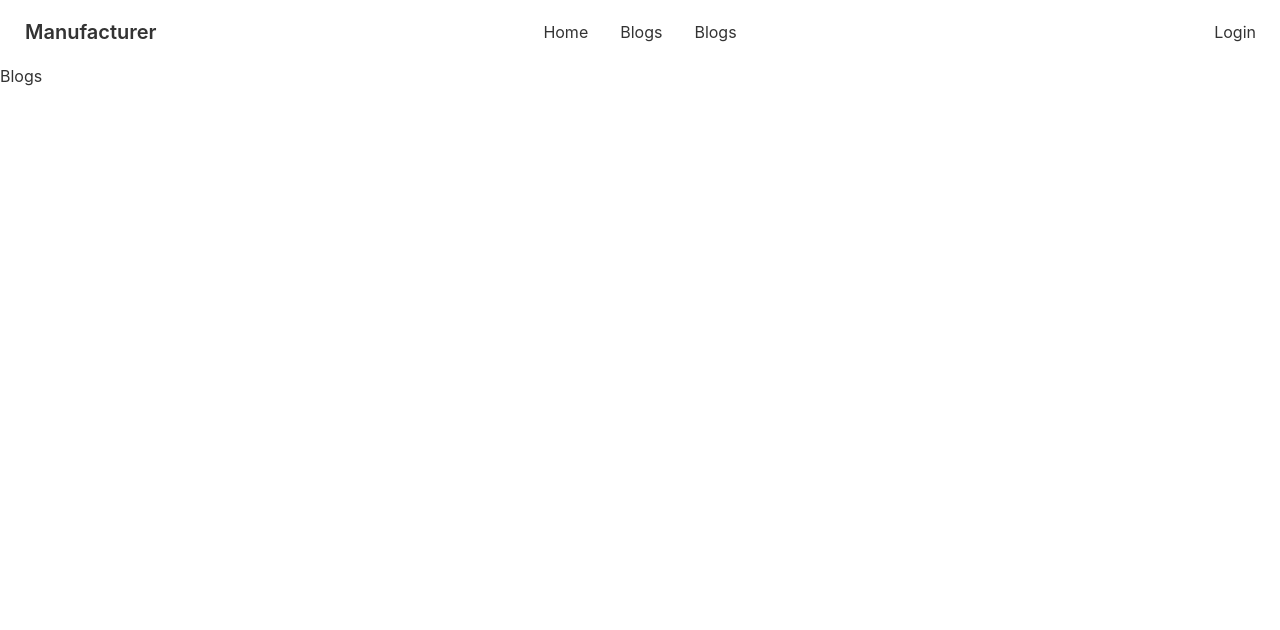
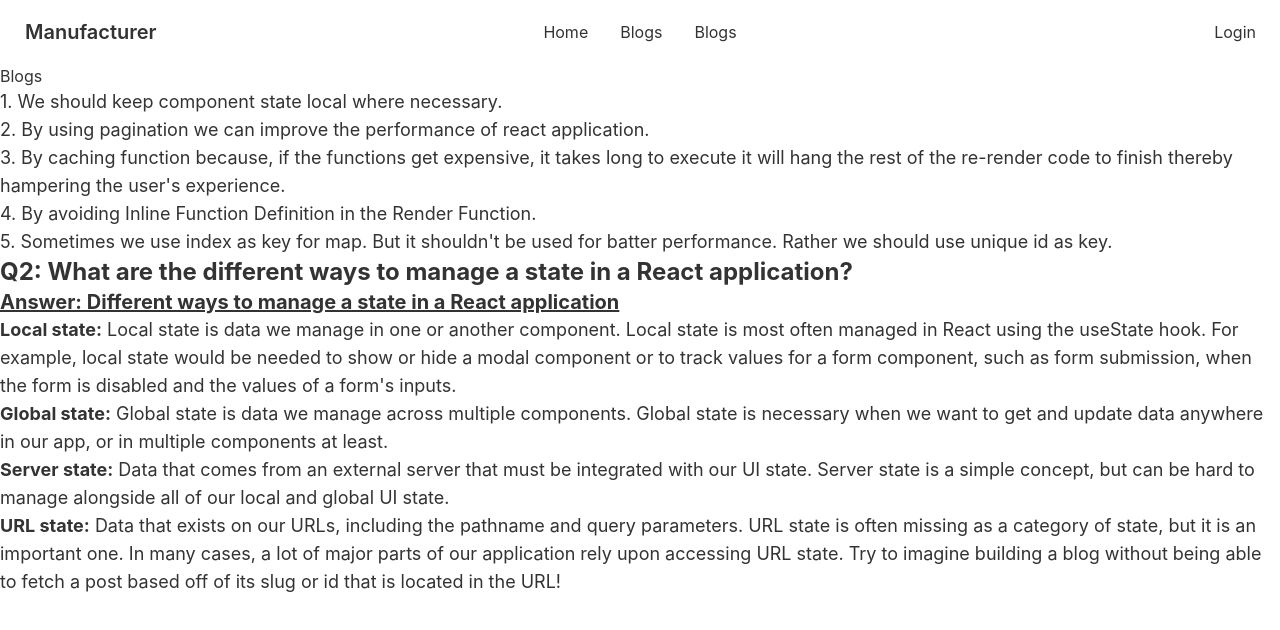
Before and after one commit to rayhan1650/parts-manufacturer-client, a React (Create React App) app: page /blogs in a window 1280 px wide. Shown: the top 630 px of the page. Built offline with nearby package versions, Linux system fonts and the light colour scheme.

Commit message:
two blogs added

```diff
--- a/src/Pages/Blogs/Blogs.js
+++ b/src/Pages/Blogs/Blogs.js
@@ -4,6 +4,56 @@ const Blogs = () => {
   return (
     <div>
       <h2>Blogs</h2>
+      <ol className="text-lg">
+        <li>1. We should keep component state local where necessary.</li>
+        <li>
+          2. By using pagination we can improve the performance of react
+          application.
+        </li>
+        <li>
+          3. By caching function because, if the functions get expensive, it
+          takes long to execute it will hang the rest of the re-render code to
+          finish thereby hampering the user's experience.
+        </li>
+        <li>
+          4. By avoiding Inline Function Definition in the Render Function.
+        </li>
+        <li>
+          5. Sometimes we use index as key for map. But it shouldn't be used for
+          batter performance. Rather we should use unique id as key.
+        </li>
+      </ol>
+
+      <h2 className="font-bold text-2xl">
+        Q2: What are the different ways to manage a state in a React
+        application?
+      </h2>
+      <h4 className="font-bold text-xl underline ">
+        Answer: Different ways to manage a state in a React application
+      </h4>
+      <p className="text-lg">
+        <strong>Local state:</strong> Local state is data we manage in one or
+        another component. Local state is most often managed in React using the
+        useState hook. For example, local state would be needed to show or hide
+        a modal component or to track values for a form component, such as form
+        submission, when the form is disabled and the values of a form's inputs.
+        <br />
+        <strong>Global state:</strong> Global state is data we manage across
+        multiple components. Global state is necessary when we want to get and
+        update data anywhere in our app, or in multiple components at least.
+        <br />
+        <strong>Server state:</strong> Data that comes from an external server
+        that must be integrated with our UI state. Server state is a simple
+        concept, but can be hard to manage alongside all of our local and global
+        UI state.
+        <br />
+        <strong>URL state:</strong> Data that exists on our URLs, including the
+        pathname and query parameters. URL state is often missing as a category
+        of state, but it is an important one. In many cases, a lot of major
+        parts of our application rely upon accessing URL state. Try to imagine
+        building a blog without being able to fetch a post based off of its slug
+        or id that is located in the URL!
+      </p>
     </div>
   );
 };
```
